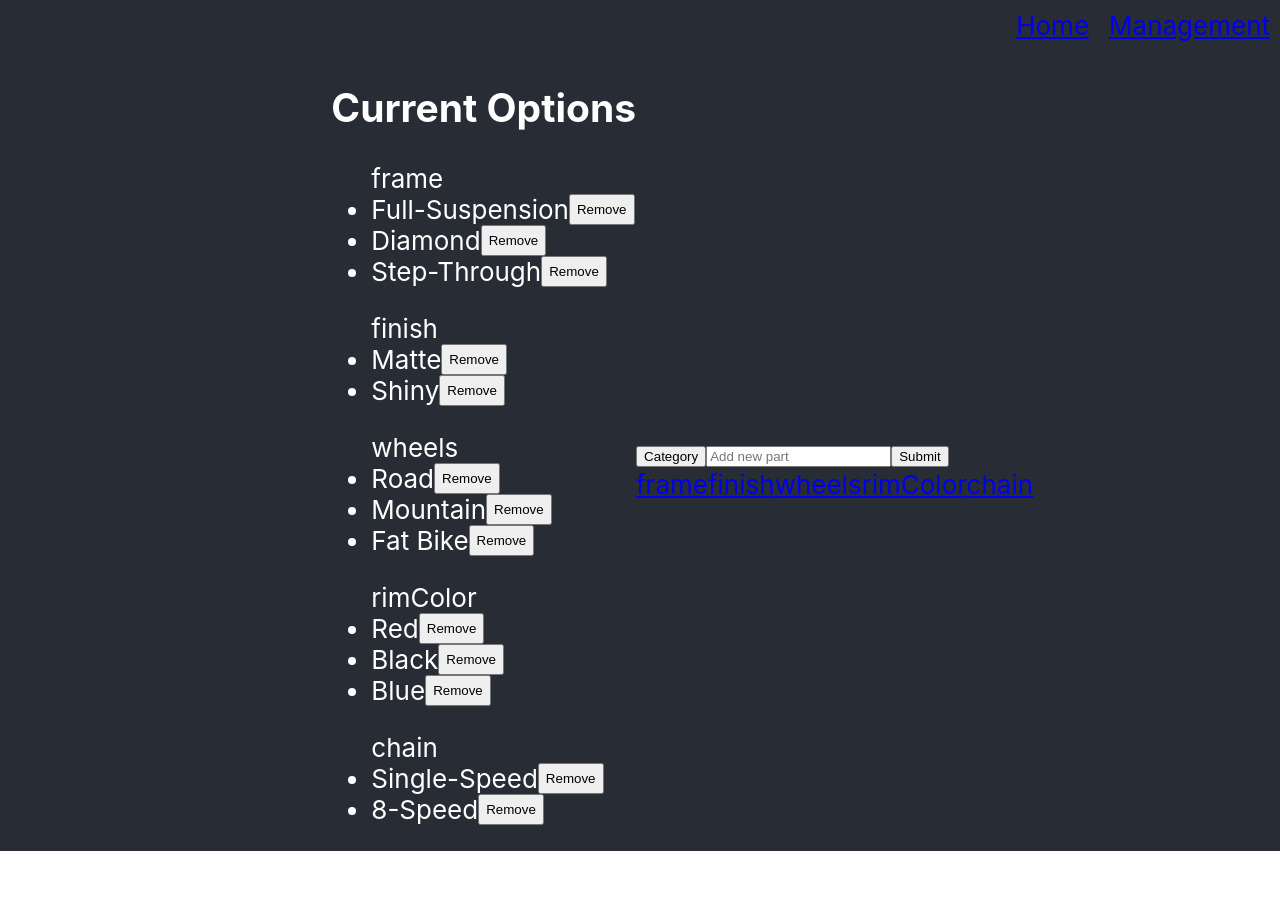
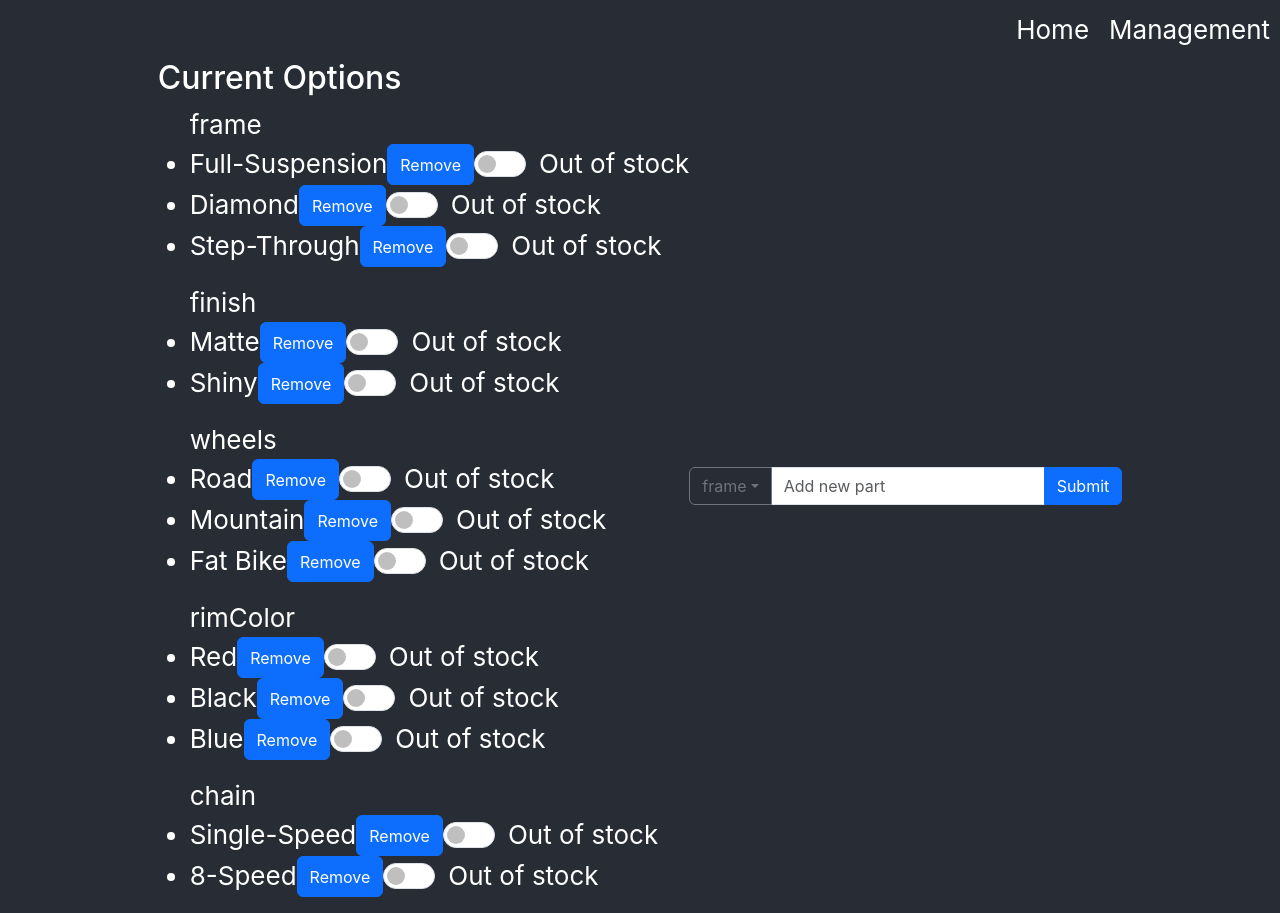
Before and after one commit to ebower12/bike-shop, a React (Create React App) app in the folder bike-shop/: page /internal in a window 1280 px wide. Before the commit the page ends 851 px from the top, so only its background shows below. Built offline with nearby package versions, Linux system fonts and the light colour scheme.

Commit message:
fixed css and added out of stock support

```diff
--- a/bike-shop/package.json
+++ b/bike-shop/package.json
@@ -3,6 +3,7 @@
   "version": "0.1.0",
   "private": true,
   "dependencies": {
+    "bootstrap": "^5.3.3",
     "react": "^19.0.0",
     "react-bootstrap": "^2.10.9",
     "react-dom": "^19.0.0",
--- a/bike-shop/src/App.js
+++ b/bike-shop/src/App.js
@@ -1,6 +1,6 @@
 import "./css/App.css";
 import { useContext } from "react";
-import { NavLink } from "react-router";
+import { useNavigate } from "react-router";
 import Button from "react-bootstrap/Button";
 import NavBar from "./components/nav-bar";
 import ConfigurationBar from "./components/configuration-bar";
@@ -8,6 +8,7 @@ import { CartContext } from "./contexts/CartContext";
 
 function App() {
   const { cartState, cartDispatch } = useContext(CartContext);
+  const navigate = useNavigate();
 
   function addItemToCartState(newItem) {
     cartDispatch({
@@ -19,8 +20,8 @@ function App() {
   return (
     <div className="App">
       <NavBar />
-      <Button>
-        <NavLink to="/cart">{`Cart ${cartState.cartItems.length}`}</NavLink>
+      <Button variant="success" onClick={() => navigate("/cart")}>
+        {`Cart ${cartState.cartItems.length}`}
       </Button>
       <header className="App-header">
         <ConfigurationBar
--- a/bike-shop/src/Internal.js
+++ b/bike-shop/src/Internal.js
@@ -3,7 +3,6 @@ import { useState, useContext } from "react";
 import Form from "react-bootstrap/Form";
 import Button from "react-bootstrap/Button";
 import Dropdown from "react-bootstrap/Dropdown";
-import DropdownButton from "react-bootstrap/DropdownButton";
 import InputGroup from "react-bootstrap/InputGroup";
 import NavBar from "./components/nav-bar";
 import { ConfigContext } from "./contexts/ConfigContext";
@@ -12,7 +11,6 @@ function InternalApp() {
   const [newPartName, setNewPartName] = useState("");
   const [selectedCategory, setSelectedCategory] = useState("frame");
   const { configState, dispatch } = useContext(ConfigContext);
-  const [dropdownOpen, setDropdownOpen] = useState(false);
 
   function addPart() {
     dispatch({
@@ -41,6 +39,23 @@ function InternalApp() {
     });
   }
 
+  function toggleOutOfStock(category, option) {
+    dispatch({
+      type: "updateAvailableOptions",
+      availableOptions: {
+        ...configState.availableOptions,
+        [category]: configState.availableOptions[category].map((part) => {
+          if (part === option) {
+            if (part.includes("(Out of Stock)")) {
+              return part.replace(" (Out of Stock)", "");
+            } else return `${part} (Out of Stock)`;
+          } else return part;
+        }),
+      },
+      selectedOptions: configState.selectedOptions,
+    });
+  }
+
   const currentOptions = () =>
     Object.keys(configState.availableOptions).map((category) => {
       const options = configState.availableOptions[category].map((option) => {
@@ -48,6 +63,11 @@ function InternalApp() {
           <div style={{ display: "flex", flexDirection: "row" }}>
             <li key={`${category}-${option}`}>{option}</li>
             <Button onClick={() => removePart(category, option)}>Remove</Button>
+            <Form.Switch
+              label="Out of stock"
+              checked={option.includes("Out of Stock")}
+              onClick={() => toggleOutOfStock(category, option)}
+            />
           </div>
         );
       });
@@ -84,14 +104,12 @@ function InternalApp() {
         <div>
           <Form>
             <InputGroup>
-              <DropdownButton
-                variant="outline-secondary"
-                title="Category"
-                show={dropdownOpen}
-                onClick={() => setDropdownOpen(!dropdownOpen)}
-              >
-                {currentCategories()}
-              </DropdownButton>
+              <Dropdown>
+                <Dropdown.Toggle variant="outline-secondary">
+                  {selectedCategory}
+                </Dropdown.Toggle>
+                <Dropdown.Menu>{currentCategories()}</Dropdown.Menu>
+              </Dropdown>
               <Form.Control
                 placeholder="Add new part"
                 value={newPartName}
--- a/bike-shop/src/components/configuration-bar.js
+++ b/bike-shop/src/components/configuration-bar.js
@@ -42,7 +42,10 @@ export default function ConfigurationBar({ addItemToCartState }) {
               id={option}
               label={option}
               key={`${category}-${option}`}
-              disabled={isValidConfig(category, option)}
+              disabled={
+                isValidConfig(category, option) ||
+                option.includes("Out of Stock")
+              }
               checked={configState.selectedOptions[category] === option}
               onChange={() => handleRadioSelect(category, option)}
             />
--- a/bike-shop/src/index.js
+++ b/bike-shop/src/index.js
@@ -1,3 +1,4 @@
+import "bootstrap/dist/css/bootstrap.min.css";
 import "./css/index.css";
 import React, { StrictMode } from "react";
 import ReactDOM from "react-dom/client";
```
Also changed, not shown: 2 other files (tests, documents, lock files or other folders).
